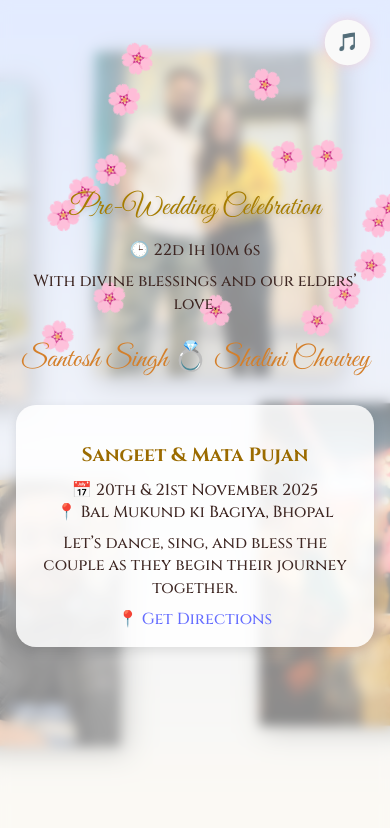
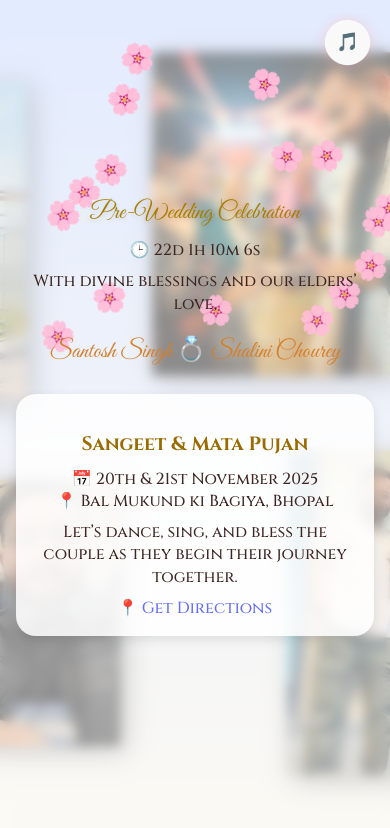
Before and after one commit to santosh214/santosh-weds-shalini, a React (Vite) app: page / in a window 390 px wide. Shown: the top 828 px of the page. Built offline with nearby package versions, Linux system fonts and the light colour scheme.

Commit message:
update image

```diff
--- a/src/App.css
+++ b/src/App.css
@@ -103,7 +103,7 @@ body,
 
 h1 {
   font-family: "Great Vibes", cursive;
-  font-size: clamp(1.8rem, 5vw, 3.3rem);
+  font-size: clamp(1.5rem, 5vw, 3.3rem);
   color: #a67c00;
   margin-bottom: 0.5em;
   text-shadow: 0 2px 5px rgba(0, 0, 0, 0.15);
@@ -112,7 +112,7 @@ h1 {
 
 h2 {
   font-family: "Great Vibes", cursive;
-  font-size: clamp(1.8rem, 3.5vw, 3rem);
+  font-size: clamp(1.5rem, 3.5vw, 3rem);
   color: #d47f2a;
   margin: 0.8em 0;
   animation: fadeUp 1.5s ease-out;
```
Also changed, not shown: src/assets/wedding-image.jpg.
